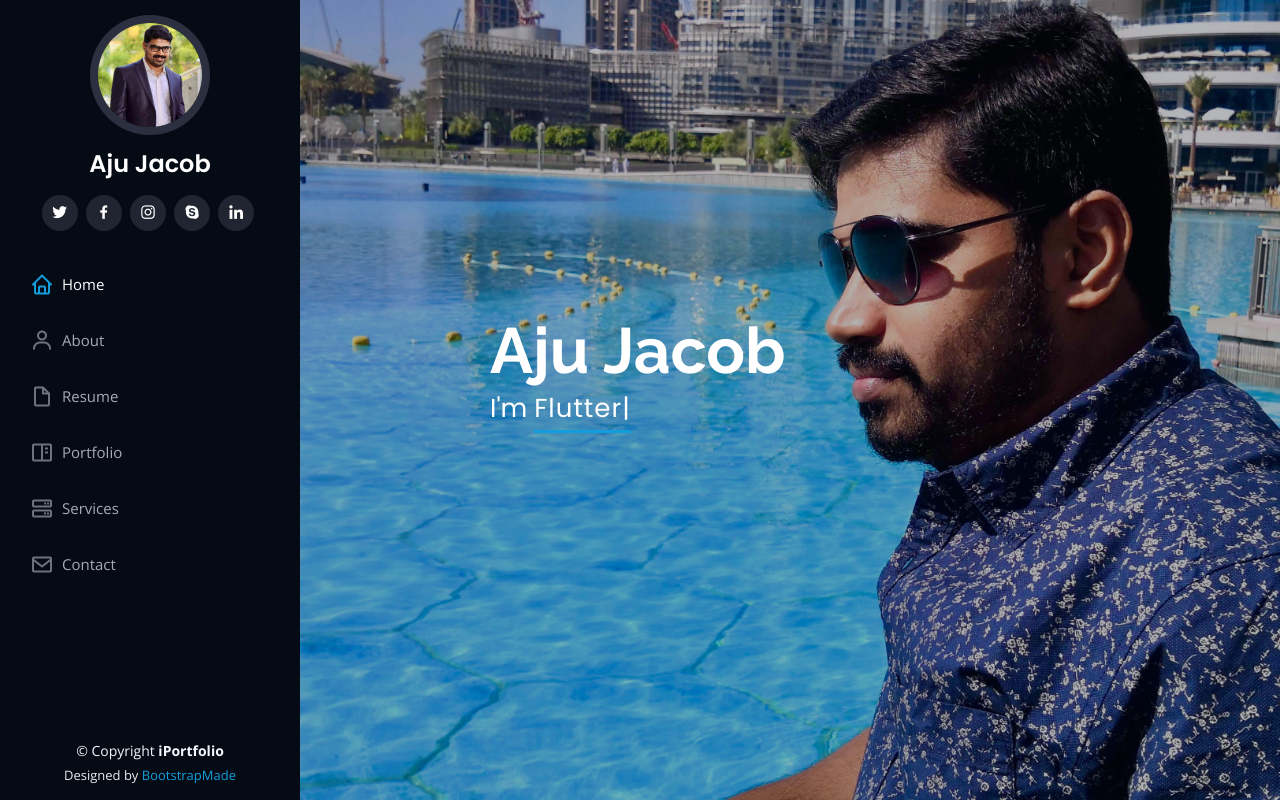
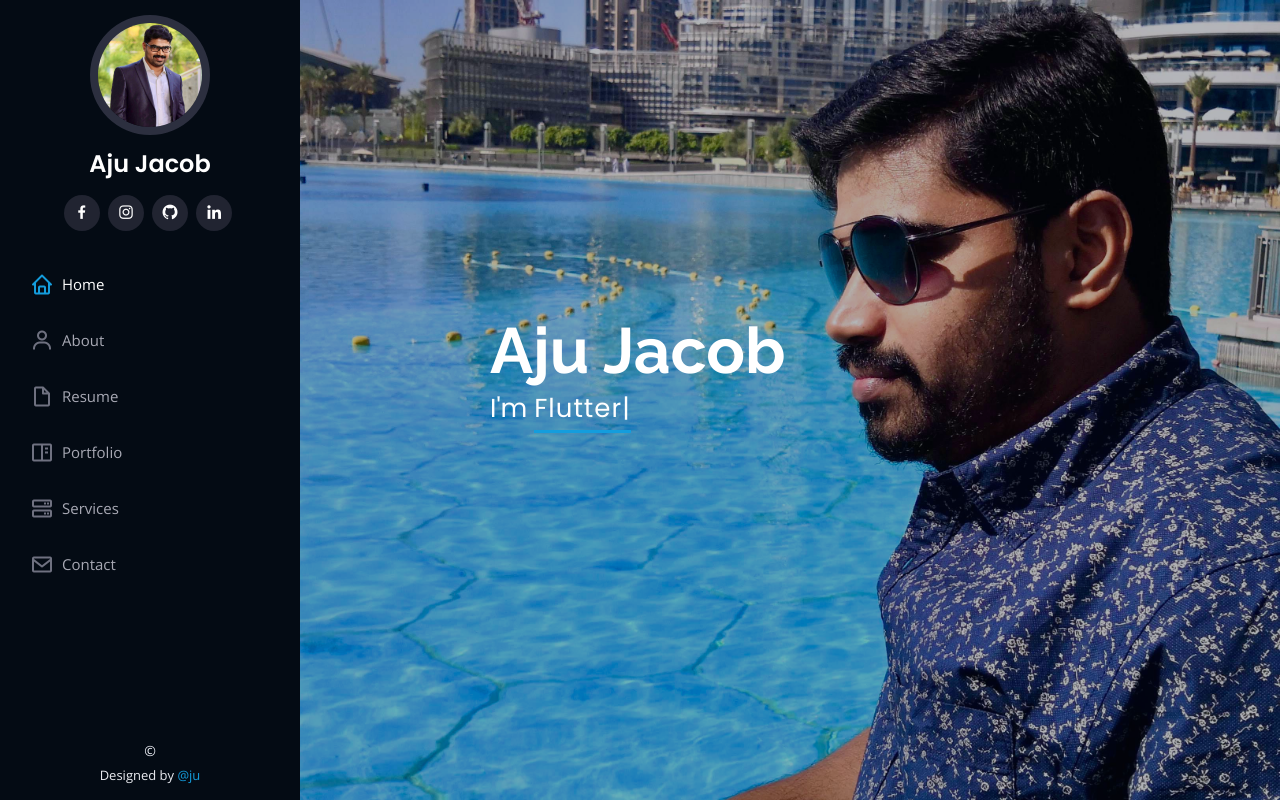
Before and after one commit to ajujacob88/personal-website-ajujacob, a plain HTML site: page index.html in a window 1280 px wide. Shown: the top 802 px of the page. Drawn offline with nearby package versions, Linux system fonts and the light colour scheme.

Commit message:
almost finished just before mail redirecting

```diff
--- a/index.html
+++ b/index.html
@@ -48,10 +48,10 @@
         <img src="assets/img/Aju Jacob Profile.JPG" alt="" class="img-fluid rounded-circle">
         <h1 class="text-light"><a href="index.html">Aju Jacob</a></h1>
         <div class="social-links mt-3 text-center">
-          <a href="#" class="twitter"><i class="bx bxl-twitter"></i></a>
-          <a href="#" class="facebook"><i class="bx bxl-facebook"></i></a>
-          <a href="#" class="instagram"><i class="bx bxl-instagram"></i></a>
-          <a href="#" class="google-plus"><i class="bx bxl-skype"></i></a>
+         <!--- <a href="#" class="twitter"><i class="bx bxl-twitter"></i></a> -->
+          <a href="https://www.facebook.com/ajumanithottam?mibextid=LQQJ4d" class="facebook"><i class="bx bxl-facebook"></i></a>
+          <a href="https://www.instagram.com/ajujacob88/?igshid=NDk5N2NlZjQ%3D" class="instagram"><i class="bx bxl-instagram"></i></a>
+          <a href="https://github.com/ajujacob88" class="github"><i class="bx bxl-github"></i></a>
           <a href="#" class="linkedin"><i class="bx bxl-linkedin"></i></a>
         </div>
       </div>
@@ -791,14 +791,14 @@
   <footer id="footer">
     <div class="container">
       <div class="copyright">
-        &copy; Copyright <strong><span>iPortfolio</span></strong>
+        &copy;  <strong><span></span></strong>
       </div>
       <div class="credits">
         <!-- All the links in the footer should remain intact. -->
         <!-- You can delete the links only if you purchased the pro version. -->
         <!-- Licensing information: https://bootstrapmade.com/license/ -->
         <!-- Purchase the pro version with working PHP/AJAX contact form: https://bootstrapmade.com/iportfolio-bootstrap-portfolio-websites-template/ -->
-        Designed by <a href="https://bootstrapmade.com/">BootstrapMade</a>
+        Designed by <a href="index.html">@ju</a>
       </div>
     </div>
   </footer><!-- End  Footer -->
```
